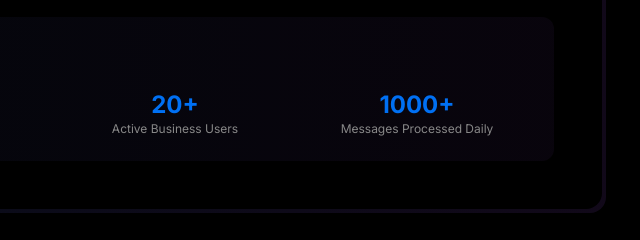
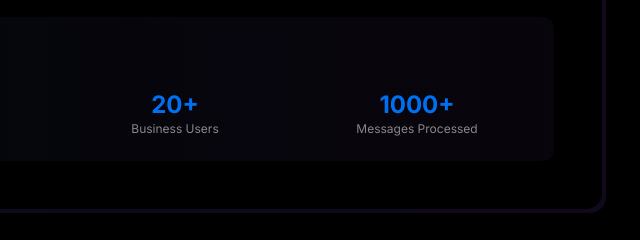
Before and after one commit to GuyBernstein/PersonalProject, a plain HTML site: page static/index.html in a window 1280 px wide. Shown: the part 2860-3100 px from the top of the page, 586-1226 px from the left. Drawn offline with nearby package versions, Linux system fonts and the light colour scheme.

Commit message:
with better whatsapp section

```diff
--- a/static/index.html
+++ b/static/index.html
@@ -497,11 +497,11 @@
                             </div>
                             <div class="text-center">
                                 <div class="text-2xl font-bold text-vercel-accent">20+</div>
-                                <div class="text-xs text-vercel-text">Active Business Users</div>
+                                <div class="text-xs text-vercel-text">Business Users</div>
                             </div>
                             <div class="text-center">
                                 <div class="text-2xl font-bold text-vercel-accent">1000+</div>
-                                <div class="text-xs text-vercel-text">Messages Processed Daily</div>
+                                <div class="text-xs text-vercel-text">Messages Processed</div>
                             </div>
                         </div>
                     </div>
```
